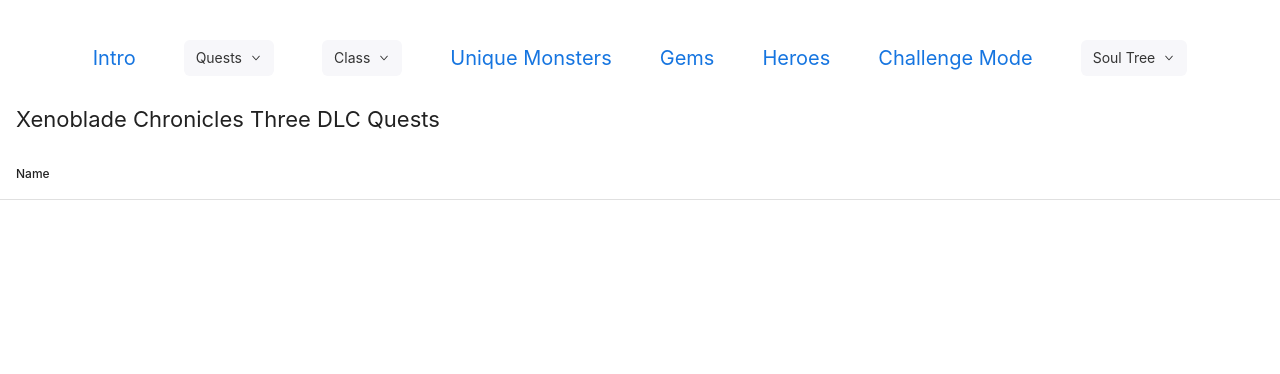
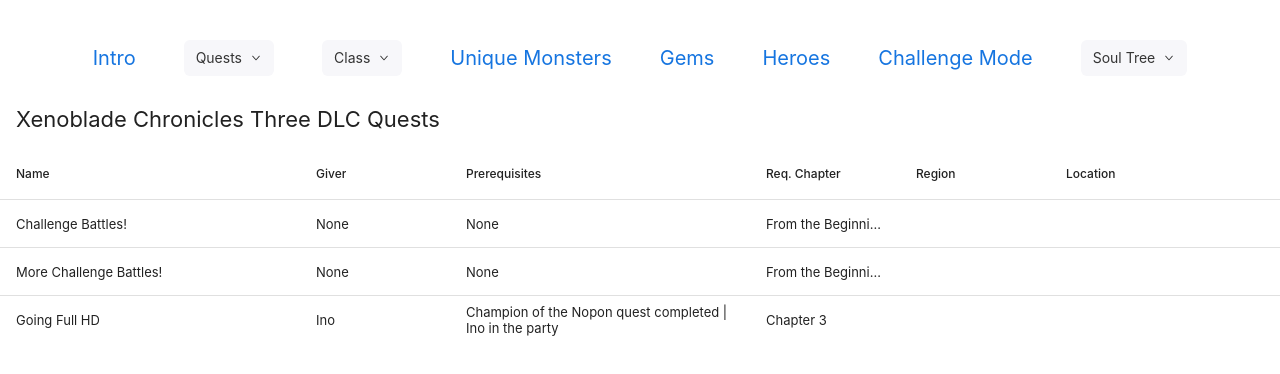
Before and after one commit to Sniffin3083/project-zohar, a React (Create React App) app: page /xeno3/quests/dlc in a window 1280 px wide. Shown: the top 374 px of the page. Built offline with nearby package versions, Linux system fonts and the light colour scheme.

Commit message:
All Non hero DLC quests added

```diff
--- a/src/data/XC3/QuestData/DLC.js
+++ b/src/data/XC3/QuestData/DLC.js
@@ -1,5 +1,29 @@
 export default [
     {
-
-    }
+        name: "Challenge Battles!",
+        giver: "None",
+        prerequisites: "None",
+        chapter: "From the Beginning",
+        reigon: "Fornis Region",
+        location: "Expansion Pass",
+        uid: "dlcQ_challengeBattles"
+    },
+    {
+        name: "More Challenge Battles!",
+        giver: "None",
+        prerequisites: "None",
+        chapter: "From the Beginning",
+        reigon: "Fornis Region",
+        location: "Expansion Pass",
+        uid: "dlcQ_moreChallengeBattles"
+    },
+    {
+        name: "Going Full HD",
+        giver: "Ino",
+        prerequisites: "Champion of the Nopon quest completed | Ino in the party",
+        chapter: "Chapter 3",
+        reigon: "Fornis Region",
+        location: "Dannagh Desert",
+        uid: "dlcQ_goingFullHD"
+    },
 ]
--- a/src/routes/XC3/Quest/DLC.jsx
+++ b/src/routes/XC3/Quest/DLC.jsx
@@ -13,6 +13,37 @@ const columns = [
         sortable: true,
         width: "300px"
     },
+    {
+        name: "Giver",
+        selector: row => row.giver,
+        sortable: false,
+        width: "150px"
+    },
+    {
+        name: "Prerequisites",
+        selector: row => row.prerequisites,
+        sortable: false,
+        width: "300px",
+        wrap: true
+    },
+    {
+        name: "Req. Chapter",
+        selector: row => row.chapter,
+        sortable: true,
+        width: "150px"
+    },
+    {
+        name: "Region",
+        selector: row => row.region,
+        sortable: true,
+        width: "150px"
+    },
+    {
+        name: "Location",
+        selector: row => row.area,
+        sortable: false,
+        width: "300px"
+    }
 ];
 
 const conditionalRowStyles = [
```
